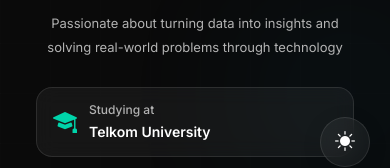
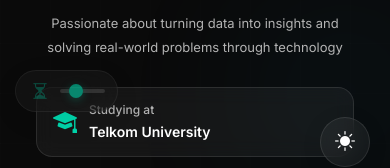
Before and after one commit to Fauzan-A25/Portfolio-with-react---vite, a React (Vite) app: page / in a window 390 px wide. Shown: the part 657-825 px from the top of the page. Built offline with nearby package versions, Linux system fonts and the light colour scheme.

Commit message:
add some background Music

```diff
--- a/src/App.jsx
+++ b/src/App.jsx
@@ -4,6 +4,9 @@
 import Hero from './components/sections/Hero/Hero';
 import ScrollToTop from './components/core/ScrollToTop/ScrollToTop';
 import ThemeToggle from './components/core/ThemeToggle/ThemeToggle';
+
+// ✨ Import Background Music ONLY
+import BackgroundMusic from './components/BackgroundMusic/BackgroundMusic';
 
 const About = lazy(() => import('./components/sections/About/About'));
 const Skills = lazy(() => import('./components/sections/Skills/Skills'));
@@ -15,6 +18,10 @@
   return (
     <>
       <LoadingScreen />
+
+      {/* ✨ Background Music Only */}
+      <BackgroundMusic />
+
       <Navbar />
       <main>
         <Hero />
--- /dev/null
+++ b/src/components/BackgroundMusic/BackgroundMusic.css
@@ -0,0 +1,246 @@
+/* Music Control Container */
+.music-control {
+  position: fixed;
+  bottom: 30px;
+  left: 30px;  /* ← UBAH dari right jadi left */
+  z-index: 1001;
+  display: flex;
+  align-items: center;
+  gap: 12px;
+  background: var(--glass-bg);
+  backdrop-filter: blur(20px);
+  -webkit-backdrop-filter: blur(20px);
+  border: 1px solid var(--glass-border);
+  padding: 12px 20px;
+  border-radius: 50px;
+  box-shadow: 0 8px 32px rgba(0, 0, 0, 0.1);
+  transition: all 0.3s ease;
+  animation: slideInLeft 0.5s ease-out;  /* ← UBAH animation */
+}
+
+.music-control:hover {
+  transform: translateY(-2px);
+  box-shadow: 0 12px 40px rgba(0, 212, 170, 0.3);
+  border-color: var(--accent-color);
+}
+
+.music-control.loading {
+  opacity: 0.6;
+}
+
+/* Slide In Animation - UBAH dari Right jadi Left */
+@keyframes slideInLeft {
+  from {
+    opacity: 0;
+    transform: translateX(-100px);  /* ← UBAH dari 100px jadi -100px */
+  }
+  to {
+    opacity: 1;
+    transform: translateX(0);
+  }
+}
+
+/* Music Toggle Button */
+.music-toggle {
+  background: none;
+  border: none;
+  color: var(--accent-color);
+  font-size: 24px;
+  cursor: pointer;
+  transition: all 0.3s ease;
+  display: flex;
+  align-items: center;
+  justify-content: center;
+  padding: 0;
+  line-height: 1;
+  width: 32px;
+  height: 32px;
+}
+
+.music-toggle:hover:not(:disabled) {
+  transform: scale(1.15);
+  color: var(--accent-color);
+  filter: drop-shadow(0 0 8px var(--accent-color));
+}
+
+.music-toggle:active:not(:disabled) {
+  transform: scale(0.95);
+}
+
+.music-toggle:disabled {
+  opacity: 0.5;
+  cursor: not-allowed;
+}
+
+.music-toggle i {
+  display: block;
+}
+
+/* Volume Control */
+.volume-control {
+  display: flex;
+  align-items: center;
+  gap: 10px;
+}
+
+/* Volume Slider */
+.volume-slider {
+  width: 100px;
+  height: 4px;
+  -webkit-appearance: none;
+  appearance: none;
+  background: rgba(255, 255, 255, 0.2);
+  border-radius: 5px;
+  outline: none;
+  cursor: pointer;
+  transition: background 0.3s ease;
+}
+
+.volume-slider:hover {
+  background: rgba(255, 255, 255, 0.3);
+}
+
+/* Webkit Slider Thumb */
+.volume-slider::-webkit-slider-thumb {
+  -webkit-appearance: none;
+  appearance: none;
+  width: 14px;
+  height: 14px;
+  background: var(--accent-color);
+  border-radius: 50%;
+  cursor: pointer;
+  transition: all 0.3s ease;
+  box-shadow: 0 2px 8px rgba(0, 212, 170, 0.4);
+}
+
+.volume-slider::-webkit-slider-thumb:hover {
+  transform: scale(1.2);
+  box-shadow: 0 0 12px var(--accent-color);
+}
+
+.volume-slider::-webkit-slider-thumb:active {
+  transform: scale(1.1);
+}
+
+/* Firefox Slider Thumb */
+.volume-slider::-moz-range-thumb {
+  width: 14px;
+  height: 14px;
+  background: var(--accent-color);
+  border-radius: 50%;
+  cursor: pointer;
+  border: none;
+  box-shadow: 0 2px 8px rgba(0, 212, 170, 0.4);
+  transition: all 0.3s ease;
+}
+
+.volume-slider::-moz-range-thumb:hover {
+  transform: scale(1.2);
+  box-shadow: 0 0 12px var(--accent-color);
+}
+
+/* Volume Value */
+.volume-value {
+  font-size: 12px;
+  color: var(--text-secondary);
+  font-weight: 600;
+  min-width: 35px;
+  text-align: right;
+  user-select: none;
+}
+
+/* Tablet */
+@media (max-width: 992px) {
+  .music-control {
+    bottom: 25px;
+    left: 25px;  /* ← UBAH */
+    padding: 10px 18px;
+  }
+
+  .volume-slider {
+    width: 80px;
+  }
+}
+
+/* Mobile Large */
+@media (max-width: 768px) {
+  .music-control {
+    bottom: 90px;  /* Naikkan supaya tidak bentrok dengan ScrollToTop */
+    left: 20px;  /* ← UBAH */
+    padding: 10px 16px;
+    gap: 10px;
+  }
+
+  .music-toggle {
+    font-size: 20px;
+    width: 28px;
+    height: 28px;
+  }
+
+  .volume-slider {
+    width: 60px;
+  }
+
+  .volume-value {
+    font-size: 11px;
+    min-width: 30px;
+  }
+}
+
+/* Mobile Medium */
+@media (max-width: 576px) {
+  .music-control {
+    bottom: 80px;
+    left: 16px;  /* ← UBAH */
+    padding: 8px 14px;
+  }
+
+  .volume-slider {
+    width: 50px;
+  }
+
+  .volume-value {
+    display: none;
+  }
+}
+
+/* Mobile Small */
+@media (max-width: 480px) {
+  .music-control {
+    bottom: 75px;
+    left: 15px;  /* ← UBAH */
+    padding: 8px 12px;
+    gap: 8px;
+  }
+
+  .music-toggle {
+    font-size: 18px;
+    width: 24px;
+    height: 24px;
+  }
+
+  .volume-slider {
+    width: 45px;
+  }
+}
+
+/* Dark Theme Support */
+[data-theme="dark"] .music-control {
+  background: rgba(26, 26, 26, 0.8);
+  border-color: rgba(255, 255, 255, 0.1);
+}
+
+/* Light Theme Support */
+[data-theme="light"] .music-control {
+  background: rgba(255, 255, 255, 0.9);
+  border-color: rgba(0, 0, 0, 0.1);
+  box-shadow: 0 8px 32px rgba(0, 0, 0, 0.08);
+}
+
+[data-theme="light"] .music-toggle {
+  color: var(--accent-color);
+}
+
+[data-theme="light"] .volume-slider {
+  background: rgba(0, 0, 0, 0.1);
+}
--- /dev/null
+++ b/src/components/BackgroundMusic/BackgroundMusic.jsx
@@ -0,0 +1,124 @@
+import { useState, useEffect, useRef } from 'react';
+import './BackgroundMusic.css';
+
+const BackgroundMusic = () => {
+  const [playing, setPlaying] = useState(false);
+  const [volume, setVolume] = useState(0.3);
+  const [loading, setLoading] = useState(true);
+  const audioRef = useRef(null);
+  const hasInteracted = useRef(false);
+
+  useEffect(() => {
+    const audio = audioRef.current;
+
+    // Set initial volume
+    audio.volume = volume;
+
+    // Audio ready
+    const handleCanPlay = () => {
+      setLoading(false);
+    };
+
+    audio.addEventListener('canplaythrough', handleCanPlay);
+    audio.addEventListener('loadeddata', handleCanPlay);
+
+    // Auto play after user interaction
+    const handleInteraction = () => {
+      if (!hasInteracted.current) {
+        audio.play()
+          .then(() => {
+            setPlaying(true);
+            hasInteracted.current = true;
+          })
+          .catch((error) => {
+            console.log('Auto-play blocked:', error);
+          });
+
+        // Remove listeners after first interaction
+        document.removeEventListener('click', handleInteraction);
+        document.removeEventListener('scroll', handleInteraction);
+        document.removeEventListener('keydown', handleInteraction);
+      }
+    };
+
+    document.addEventListener('click', handleInteraction);
+    document.addEventListener('scroll', handleInteraction);
+    document.addEventListener('keydown', handleInteraction);
+
+    return () => {
+      audio.removeEventListener('canplaythrough', handleCanPlay);
+      audio.removeEventListener('loadeddata', handleCanPlay);
+      document.removeEventListener('click', handleInteraction);
+      document.removeEventListener('scroll', handleInteraction);
+      document.removeEventListener('keydown', handleInteraction);
+    };
+  }, [volume]);
+
+  const togglePlay = () => {
+    const audio = audioRef.current;
+
+    if (playing) {
+      audio.pause();
+      setPlaying(false);
+    } else {
+      audio.play()
+        .then(() => {
+          setPlaying(true);
+        })
+        .catch((error) => {
+          console.error('Play failed:', error);
+        });
+    }
+  };
+
+  const handleVolumeChange = (e) => {
+    const newVolume = parseFloat(e.target.value);
+    setVolume(newVolume);
+    audioRef.current.volume = newVolume;
+  };
+
+  return (
+    <>
+      {/* Hidden Audio Element */}
+      <audio
+        ref={audioRef}
+        src="./audio/teman-ryo.mp3"
+        loop
+        preload="auto"
+      />
+
+      {/* Music Control */}
+      <div className={`music-control ${loading ? 'loading' : ''}`}>
+        <button
+          onClick={togglePlay}
+          className="music-toggle"
+          disabled={loading}
+          aria-label={playing ? 'Pause music' : 'Play music'}
+          title={loading ? 'Loading...' : (playing ? 'Pause' : 'Play')}
+        >
+          {loading ? (
+            <i className="bi bi-hourglass-split"></i>
+          ) : (
+            <i className={`bi ${playing ? 'bi-volume-up-fill' : 'bi-volume-mute-fill'}`}></i>
+          )}
+        </button>
+
+        <div className="volume-control">
+          <input
+            type="range"
+            min="0"
+            max="1"
+            step="0.01"
+            value={volume}
+            onChange={handleVolumeChange}
+            className="volume-slider"
+            aria-label="Volume control"
+          />
+          <span className="volume-value">{Math.round(volume * 100)}%</span>
+        </div>
+      </div>
+    </>
+  );
+};
+
+export default BackgroundMusic;
```
Also changed, not shown: package.json (+8 -1 lines), 2 other files (tests, documents, lock files or other folders).
